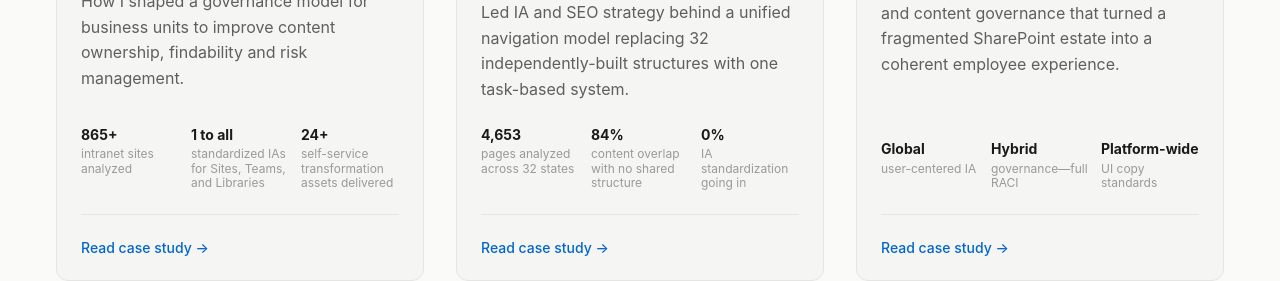
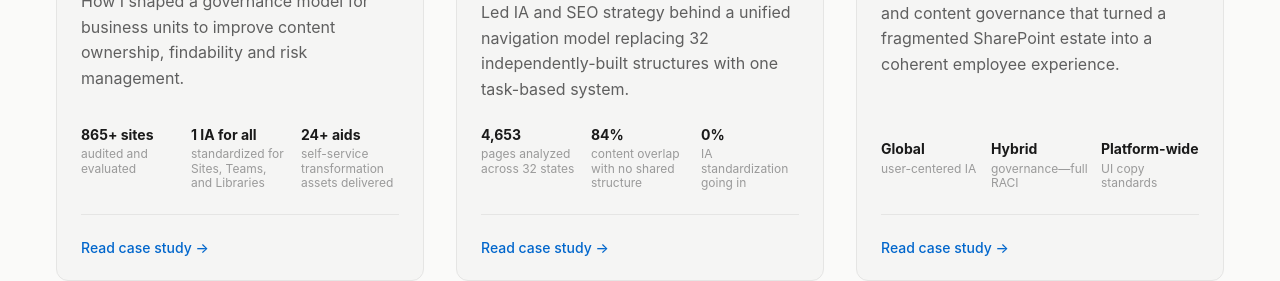
Before and after one commit to scentsofjustice/work-portfolio, a React (Vite) app: page / in a window 1280 px wide. Shown: the part 820-1101 px from the top of the page. Built offline with nearby package versions, Linux system fonts and the light colour scheme.

Commit message:
Update Ecolab case study copy

```diff
--- a/src/config.js
+++ b/src/config.js
@@ -31,9 +31,9 @@ export const siteConfig = {
       headline: "Transforming sprawl into scalable knowledge management",
       shortDescription: "How I shaped a governance model for business units to improve content ownership, findability and risk management.",
       heroStats: [
-        { number: "865+", label: "intranet sites analyzed" },
-        { number: "1 to all", label: "standardized IAs for Sites, Teams, and Libraries" },
-        { number: "24+", label: "self-service transformation assets delivered" }
+        { number: "865+ sites", label: "audited and evaluated" },
+        { number: "1 IA for all", label: "standardized for Sites, Teams, and Libraries" },
+        { number: "24+ aids", label: "self-service transformation assets delivered" }
       ],
       role: "Content Strategist – Structured Content Lead",
       client: "Enterprise reinsurance",
```
